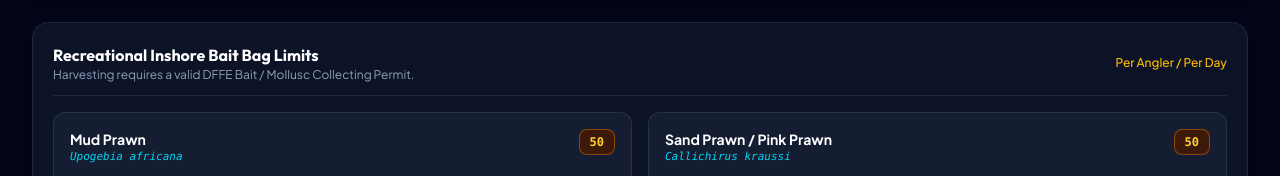
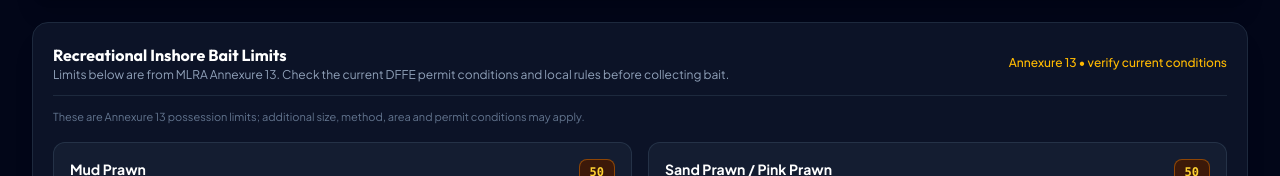
Before and after one commit to syedzayn296-ops/Fishing---logbook, a React (Vite) app: page / in a window 1280 px wide. Both pictures are taken after a click on the button "Bait Limits & Rules". Shown: the part 584-760 px from the top of the page. Built offline with nearby package versions, Linux system fonts and the light colour scheme; no server answers.

Commit message:
fix: clarify bait limits are Annexure 13 possession limits

```diff
--- a/src/components/RegulationsView.tsx
+++ b/src/components/RegulationsView.tsx
@@ -77,17 +77,20 @@ export const RegulationsView: React.FC = () => {
         <div className="flex items-center justify-between pb-3 border-b border-slate-800">
           <div>
             <h3 className="text-base font-bold text-white font-['Outfit',sans-serif]">
-              Recreational Inshore Bait Bag Limits
+              Recreational Inshore Bait Limits
             </h3>
             <p className="text-xs text-slate-400">
-              Harvesting requires a valid DFFE Bait / Mollusc Collecting Permit.
+              Limits below are from MLRA Annexure 13. Check the current DFFE permit conditions and local rules before collecting bait.
             </p>
           </div>
           <span className="text-xs text-amber-400 font-medium">
-            Per Angler / Per Day
+            Annexure 13 • verify current conditions
           </span>
         </div>
 
+        <p className="text-[11px] text-slate-500 leading-relaxed -mt-1">
+          These are Annexure 13 possession limits; additional size, method, area and permit conditions may apply.
+        </p>
         <div className="grid grid-cols-1 md:grid-cols-2 gap-4">
           {SA_BAIT_LIMITS.map((bait, idx) => (
             <div
```
